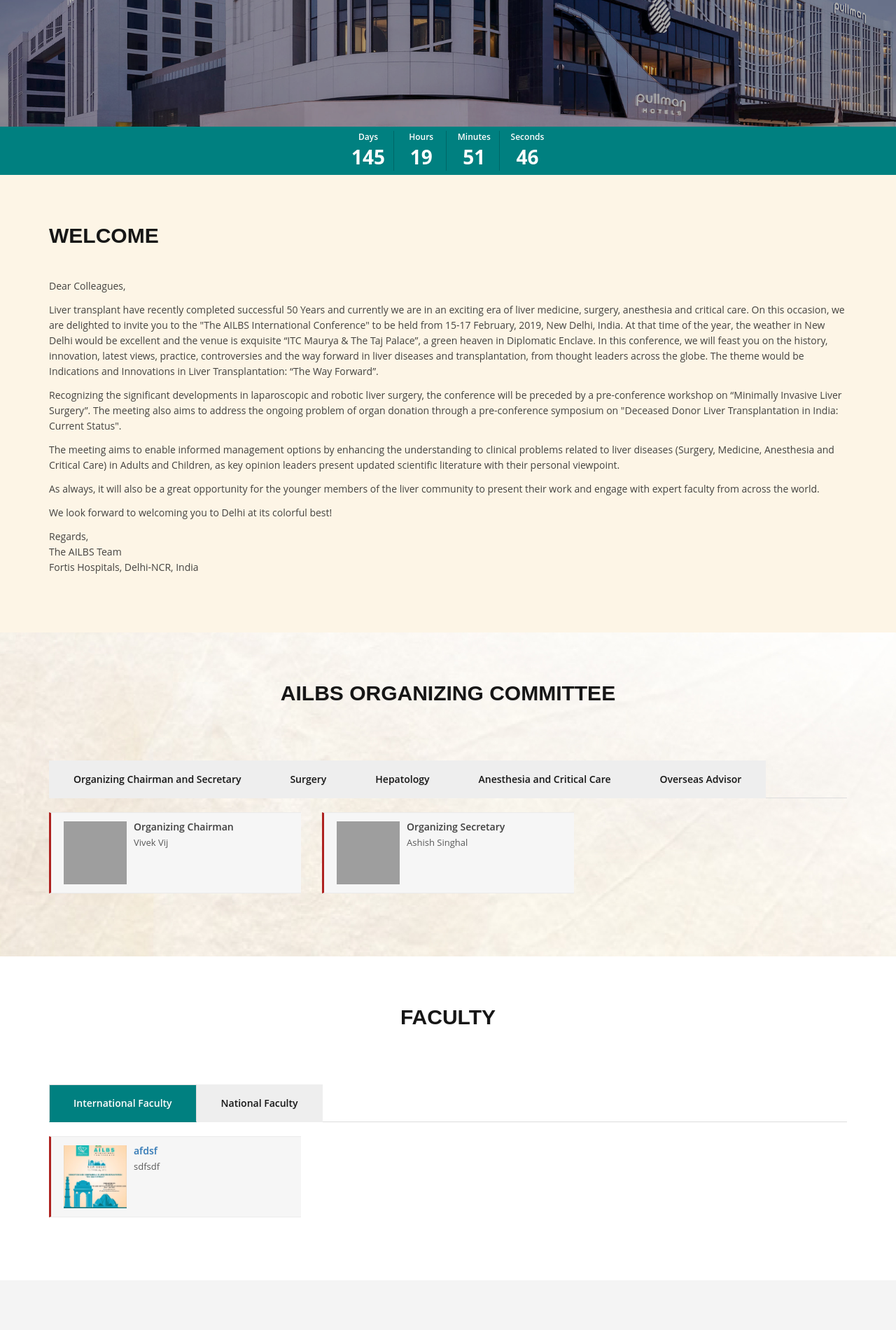
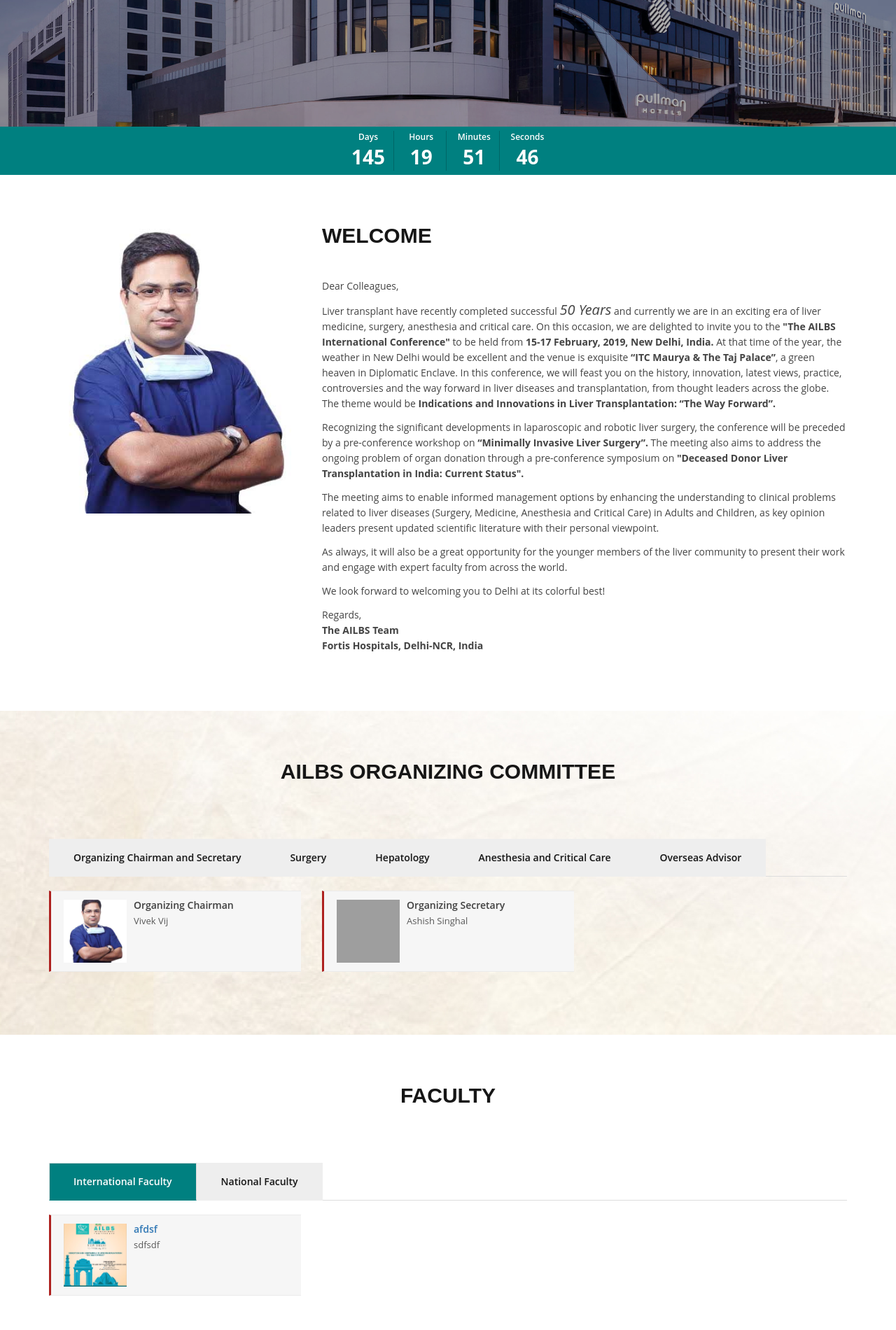
Before and after one commit to dotslash227/ailbs-website, a Django app: page / in a window 1280 px wide. Shown: the part 396-2297 px from the top of the page at 70% size. Run offline with Django 3.2, Linux system fonts and the light colour scheme; data comes from the database, SQL or seed files in the repository; data that the repository does not hold is empty; some libraries are stand-ins or nearby versions; grey boxes are pictures that could not be loaded.

Commit message:
homepage fixes

```diff
--- a/templates/index.html
+++ b/templates/index.html
@@ -36,18 +36,23 @@
 </section><!--//END Banner -->
 
 <!-- Welcome Message -->
-<section id="section2" class="content welcome" style="background-color:#FDF5E6">
+<section id="section2" class="content welcome" style="background-color:#fff">
         <div class="container">
+            <div class="row">
+                <div class="col-md-4">
+                    <img src="{% static "vivekvij.jpg" %}" />
+                </div>
+                <div class="col-md-8">
                     <div class="main_heading clearfix">
                             <h2>WELCOME</h2>
                         </div>
 
                         <p>Dear Colleagues,</p>
                         <p>
-                Liver transplant have recently completed successful 50 Years and currently we are in an exciting era of liver medicine, surgery, anesthesia and critical care. On this occasion, we are delighted to invite you to the "The AILBS International Conference" to be held from 15-17 February, 2019, New Delhi, India. At that time of the year, the weather in New Delhi would be excellent and the venue is exquisite “ITC Maurya & The Taj Palace”, a green heaven in Diplomatic Enclave. In this conference, we will feast you on the history, innovation, latest views, practice, controversies and the way forward in liver diseases and transplantation, from thought leaders across the globe. The theme would be Indications and Innovations in Liver Transplantation: “The Way Forward”.
+                            Liver transplant have recently completed successful <span style="font-size:20px; font-style: italic">50 Years</span> and currently we are in an exciting era of liver medicine, surgery, anesthesia and critical care. On this occasion, we are delighted to invite you to the <strong>"The AILBS International Conference"</strong> to be held from <strong>15-17 February, 2019, New Delhi, India.</strong> At that time of the year, the weather in New Delhi would be excellent and the venue is exquisite <strong>“ITC Maurya & The Taj Palace”</strong>, a green heaven in Diplomatic Enclave. In this conference, we will feast you on the history, innovation, latest views, practice, controversies and the way forward in liver diseases and transplantation, from thought leaders across the globe. The theme would be <strong>Indications and Innovations in Liver Transplantation: “The Way Forward”. </strong>
                         </p>
                         <p>
-                Recognizing the significant developments in laparoscopic and robotic liver surgery, the conference will be preceded by a pre-conference workshop on “Minimally Invasive Liver Surgery”. The meeting also aims to address the ongoing problem of organ donation through a pre-conference symposium on "Deceased Donor Liver Transplantation in India: Current Status".
+                            Recognizing the significant developments in laparoscopic and robotic liver surgery, the conference will be preceded by a pre-conference workshop on <strong>“Minimally Invasive Liver Surgery”.</strong> The meeting also aims to address the ongoing problem of organ donation through a pre-conference symposium on <strong>"Deceased Donor Liver Transplantation in India: Current Status". </strong>
                         </p>
                         <p>
                             The meeting aims to enable informed management options by enhancing the understanding to clinical problems related to liver diseases (Surgery, Medicine, Anesthesia and Critical Care) in Adults and Children, as key opinion leaders present updated scientific literature with their personal viewpoint.
@@ -59,8 +64,10 @@
                             We look forward to welcoming you to Delhi at its colorful best!
                         </p>
                         <p>
-                Regards,<br />The AILBS Team<br />Fortis Hospitals, Delhi-NCR, India
+                            Regards,<br /><strong>The AILBS Team</strong><br /><strong>Fortis Hospitals, Delhi-NCR, India</strong>
                         </p>
+                </div>
+            </div>
         </div>
     </section><!--//END Welcome Message -->
 
@@ -86,7 +93,7 @@
                                 <div class="media">
                                     <div class="media-left">
                                         <div class="member_img">
-                                            <img src="{% static "docs/doe.png" %}">
+                                            <img src="{% static "vivekvij.jpg" %}">
                                         </div>
                                     </div>
                                     <div class="media-body">
```
Also changed, not shown: static/vivekvij.jpg (added). Lines whose indentation alone changed are shown as unchanged.
